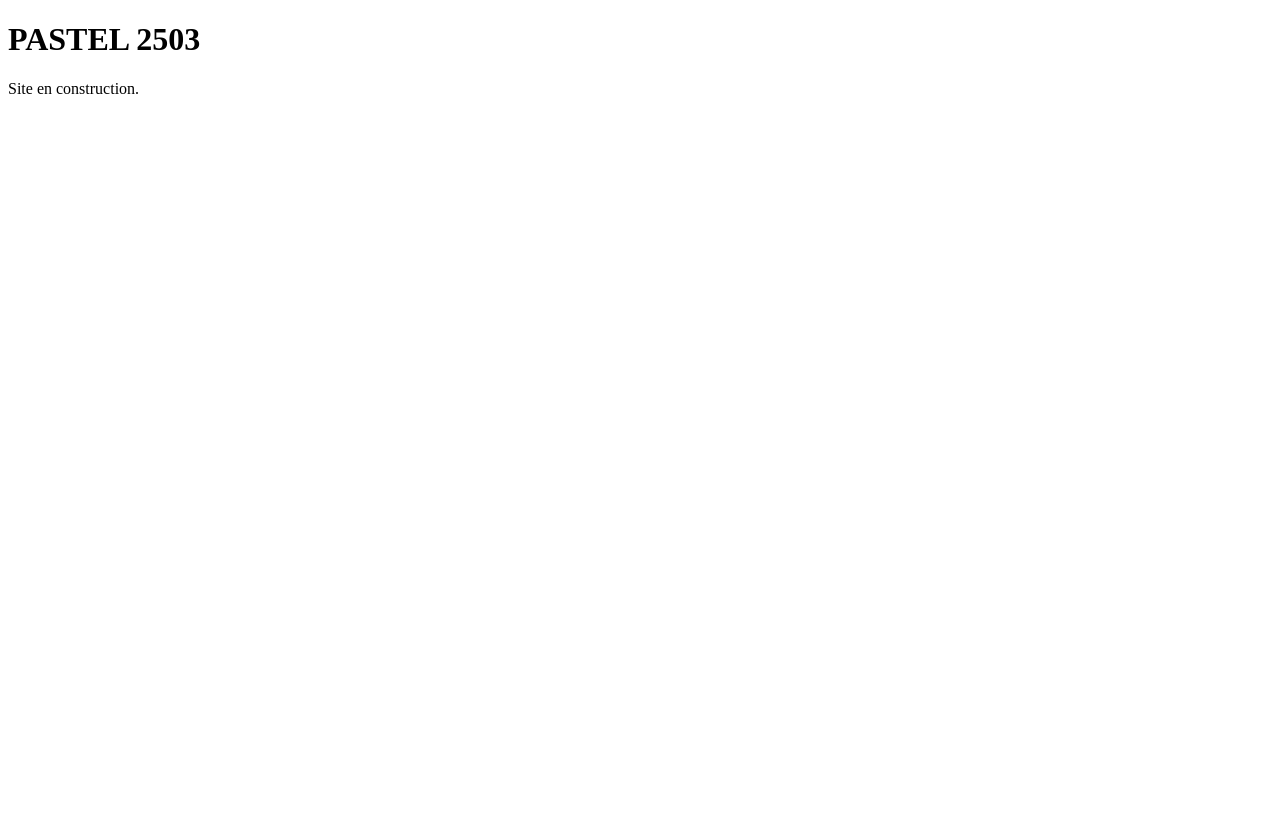
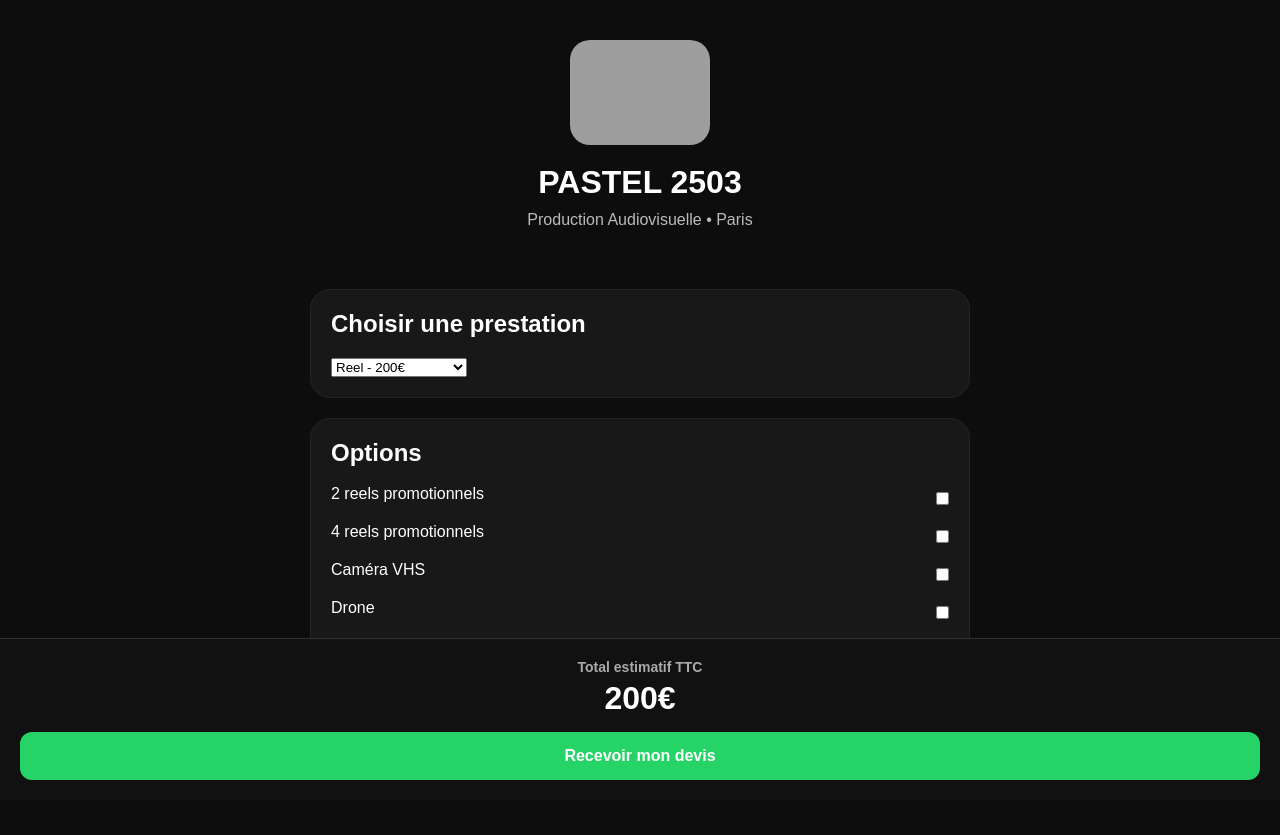
Before and after one commit to pvstel2503/pastel2503, a plain HTML site: page index.html in a window 1280 px wide. Before the commit the page ends 800 px from the top, so only its background shows below. Drawn offline with Linux system fonts and the light colour scheme; grey boxes are pictures that could not be loaded.

Commit message:
Update index.html

```diff
--- a/index.html
+++ b/index.html
@@ -1,12 +1,254 @@
 <!DOCTYPE html>
 <html lang="fr">
 <head>
-    <meta charset="UTF-8">
-    <meta name="viewport" content="width=device-width, initial-scale=1.0">
-    <title>PASTEL 2503</title>
+<meta charset="UTF-8">
+<meta name="viewport" content="width=device-width, initial-scale=1.0">
+
+<title>PASTEL 2503</title>
+
+<style>
+*{
+margin:0;
+padding:0;
+box-sizing:border-box;
+font-family:Arial,sans-serif;
+}
+
+body{
+background:#0d0d0d;
+color:white;
+padding-bottom:120px;
+}
+
+.hero{
+padding:40px 20px;
+text-align:center;
+}
+
+.logo{
+width:140px;
+border-radius:20px;
+margin-bottom:15px;
+}
+
+h1{
+font-size:2rem;
+}
+
+.subtitle{
+color:#bbb;
+margin-top:10px;
+}
+
+.container{
+padding:20px;
+max-width:700px;
+margin:auto;
+}
+
+.card{
+background:#181818;
+border-radius:20px;
+padding:20px;
+margin-bottom:20px;
+border:1px solid #242424;
+}
+
+.card h2{
+margin-bottom:10px;
+}
+
+.price{
+font-size:1.8rem;
+font-weight:bold;
+color:#F7B7C3;
+}
+
+select,
+input[type=checkbox]{
+margin-top:10px;
+}
+
+.option{
+margin-top:15px;
+display:flex;
+justify-content:space-between;
+align-items:center;
+}
+
+.total{
+position:fixed;
+bottom:0;
+left:0;
+right:0;
+background:#111;
+padding:20px;
+border-top:1px solid #333;
+text-align:center;
+}
+
+.total h3{
+font-size:14px;
+color:#aaa;
+}
+
+.total-price{
+font-size:2rem;
+font-weight:bold;
+margin-top:5px;
+}
+
+.whatsapp{
+display:block;
+width:100%;
+background:#25D366;
+color:white;
+text-decoration:none;
+padding:15px;
+border-radius:12px;
+margin-top:15px;
+font-weight:bold;
+}
+</style>
 </head>
+
 <body>
-    <h1>PASTEL 2503</h1>
-    <p>Site en construction.</p>
+
+<div class="hero">
+
+<img class="logo" src="https://i.imgur.com/YOURLOGO.png">
+
+<h1>PASTEL 2503</h1>
+
+<p class="subtitle">
+Production Audiovisuelle • Paris
+</p>
+
+</div>
+
+<div class="container">
+
+<div class="card">
+
+<h2>Choisir une prestation</h2>
+
+<select id="service" onchange="updatePrice()">
+
+<option value="200">Reel - 200€</option>
+
+<option value="500">Street Clip - 500€</option>
+
+<option value="800">Clip Musical - 800€</option>
+
+<option value="200">Captation - 200€</option>
+
+</select>
+
+</div>
+
+<div class="card">
+
+<h2>Options</h2>
+
+<div class="option">
+<label>2 reels promotionnels</label>
+<input type="checkbox" value="80" onchange="updatePrice()">
+</div>
+
+<div class="option">
+<label>4 reels promotionnels</label>
+<input type="checkbox" value="140" onchange="updatePrice()">
+</div>
+
+<div class="option">
+<label>Caméra VHS</label>
+<input type="checkbox" value="120" onchange="updatePrice()">
+</div>
+
+<div class="option">
+<label>Drone</label>
+<input type="checkbox" value="150" onchange="updatePrice()">
+</div>
+
+<div class="option">
+<label>Backstage</label>
+<input type="checkbox" value="100" onchange="updatePrice()">
+</div>
+
+<div class="option">
+<label>Tournage après minuit</label>
+<input type="checkbox" value="50" onchange="updatePrice()">
+</div>
+
+<div class="option">
+<label>Demi-journée supplémentaire</label>
+<input type="checkbox" value="150" onchange="updatePrice()">
+</div>
+
+<div class="option">
+<label>Livraison express</label>
+<input type="checkbox" value="150" onchange="updatePrice()">
+</div>
+
+</div>
+
+</div>
+
+<div class="total">
+
+<h3>Total estimatif TTC</h3>
+
+<div class="total-price" id="total">
+200€
+</div>
+
+<a
+id="whatsapp"
+class="whatsapp"
+target="_blank"
+href="#">
+Recevoir mon devis
+</a>
+
+</div>
+
+<script>
+
+function updatePrice(){
+
+let total =
+parseInt(
+document.getElementById("service").value
+);
+
+document
+.querySelectorAll("input[type=checkbox]")
+.forEach(box=>{
+
+if(box.checked){
+total += parseInt(box.value);
+}
+
+});
+
+document.getElementById("total").innerText =
+total + "€";
+
+let message =
+`Bonjour PASTEL 2503,
+
+Je souhaite un devis.
+
+Montant estimatif : ${total}€`;
+
+document.getElementById("whatsapp").href =
+`https://wa.me/33759379324?text=${encodeURIComponent(message)}`;
+
+}
+
+updatePrice();
+
+</script>
+
 </body>
 </html>
```
